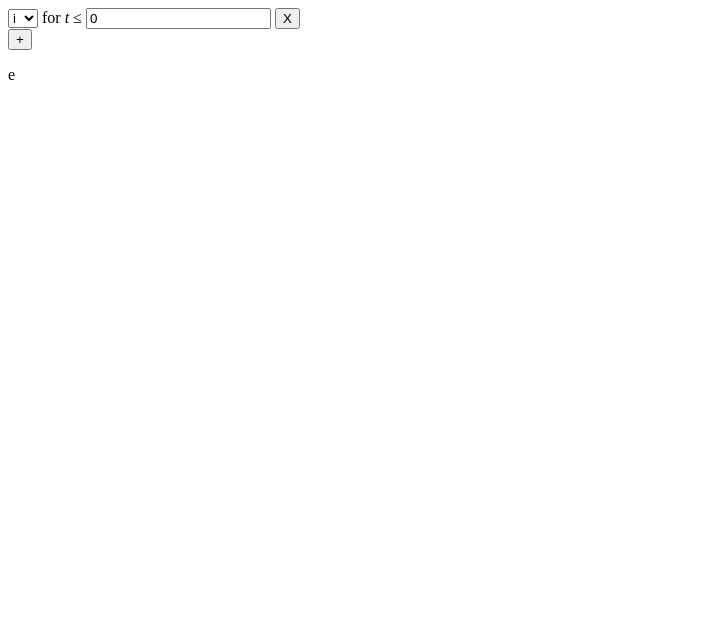
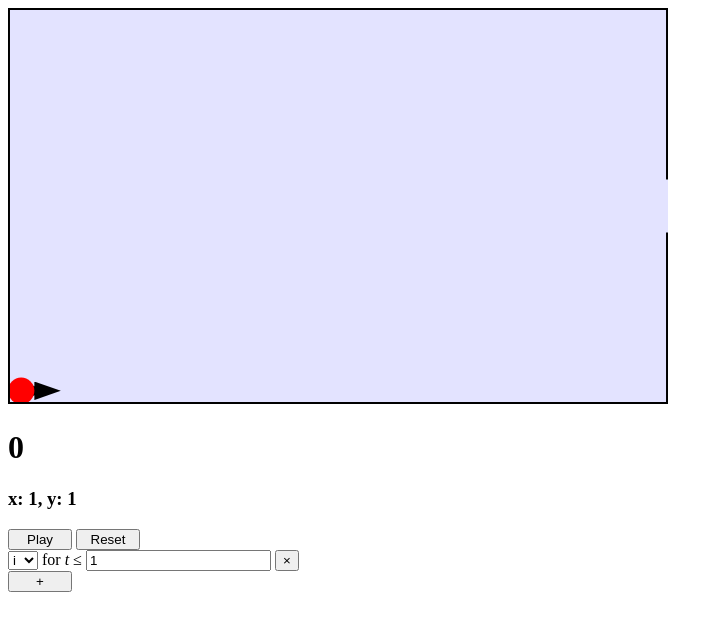
Before and after one commit to drewyoungren/svandbox, a SvelteKit app: page /thruster in a window 1280 px wide. Shown: the top 630 px of the page, without its empty margins (0-723 px from the left). Built offline with nearby package versions, Linux system fonts and the light colour scheme.

Commit message:
Make engine go

```diff
--- a/src/routes/thruster/+page.svelte
+++ b/src/routes/thruster/+page.svelte
@@ -1,6 +1,10 @@
 <script>
     import Interval from './Interval.svelte';
     import { flip } from 'svelte/animate';
+
+    let go = false;
+    let clock = 0;
+    let pos = { x: 1, y: 1, vx: 0, vy: 0, ax: 1, ay: 0 };
 
     /**
      * @typedef {Object} TimePiece
@@ -12,7 +16,7 @@
     /**
      * @type TimePiece[]
      */
-    let intervals = [{ id: 'aabbcc33', acc: 'e', upper: 0 }];
+    let intervals = [{ id: crypto.randomUUID(), acc: 'e', upper: 1 }];
 
     /**
      *
@@ -39,9 +43,138 @@
         w: [-1, 0],
         o: [0, 0],
     };
+
+    /**
+     * @type boolean|number
+     */
+    let last = false;
+
+    /**
+     *
+     * @param {number} t
+     */
+    function evolve(t) {
+        const dt = (t - (last ? last : t)) / 1000;
+        last = t;
+        clock += dt;
+        if (go) {
+            requestAnimationFrame(evolve);
+        }
+    }
+
+    $: sortedIntervals = intervals.sort(cmp);
+
+    $: if (go) requestAnimationFrame(evolve);
+
+    let initPos = [{ t: 0, x: 1, y: 1, vx: 0, vy: 0 }];
+    $: {
+        initPos = [{ t: 0, x: 1, y: 1, vx: 0, vy: 0 }];
+        for (let { acc, upper } of sortedIntervals) {
+            const [ax, ay] = DIRS[acc];
+            const { t, x, y, vx, vy } = initPos[initPos.length - 1];
+            const dt = upper - t;
+            initPos.push({
+                t: upper,
+                x: x + vx * dt + (ax * dt * dt) / 2,
+                y: y + vy * dt + (ay * dt * dt) / 2,
+                vx: vx + ax * dt,
+                vy: vy + ay * dt,
+            });
+        }
+        // console.log(initPos);
+    }
+
+    $: {
+        const index = sortedIntervals.findIndex((tp) => clock <= tp.upper);
+        if (index > -1) {
+            const { t, x, y, vx, vy } = initPos[index];
+            const dt = clock - t;
+            const [ax, ay] = DIRS[sortedIntervals[index].acc];
+            pos.x = x + vx * dt + (ax * dt * dt) / 2;
+            pos.y = y + vy * dt + (ay * dt * dt) / 2;
+            pos.vx = vx + ax * dt;
+            pos.vy = vy + ay * dt;
+            pos.ax = ax;
+            pos.ay = ay;
+        } else {
+            go = false;
+            last = false;
+        }
+    }
 </script>
 
-{#each intervals.sort(cmp) as { id, acc, upper } (id)}
+<div id="playingfield">
+    <svg id="svg" viewBox="0 0 500 300">
+        <rect
+            rx="0"
+            ry="0"
+            width="500"
+            height="300"
+            fill="rgba(200, 200, 255, 0.5)"
+        />
+        <!-- Define the arrow marker -->
+        <defs>
+            <marker
+                id="arrowhead"
+                markerWidth="10"
+                markerHeight="7"
+                refX="0"
+                refY="3.5"
+                orient="auto"
+            >
+                <polygon points="0 0, 10 3.5, 0 7" />
+            </marker>
+        </defs>
+
+        <!-- Draw a line with an arrowhead -->
+        <line
+            x1={pos.x * 10}
+            y1={300 - pos.y * 10}
+            x2={pos.x * 10 + pos.ax * 10}
+            y2={300 - pos.y * 10 - pos.ay * 10}
+            stroke="black"
+            stroke-width="2"
+            marker-end="url(#arrowhead)"
+        />
+        <line
+            x1={pos.x * 10}
+            y1={300 - pos.y * 10}
+            x2={pos.x * 10 + pos.vx * 10}
+            y2={300 - pos.y * 10 - pos.vy * 10}
+            stroke="green"
+            stroke-width="2"
+            marker-end="url(#arrowhead)"
+        />
+        <circle cx={pos.x * 10} cy={300 - pos.y * 10} fill="red" r="10" />
+        <polyline
+            points="500,130 500,0 0,0 0,300 500,300 500,170"
+            stroke="black"
+            stroke-width="3"
+            fill="transparent"
+        />
+    </svg>
+</div>
+
+<!-- The clock display -->
+<div>
+    <h1>{Math.round(100 * clock) / 100}</h1>
+    <h3>
+        x: {Math.round(1000 * pos.x) / 1000}, y: {Math.round(1000 * pos.y) /
+            1000}
+    </h3>
+    <button on:click={() => (go = !go)} id="playbutton">
+        {go ? 'Pause' : 'Play'}
+    </button>
+    <button
+        on:click={() => {
+            go = false;
+            last = false;
+            clock = 0;
+        }}>Reset</button
+    >
+</div>
+<div id="accformula">
+    {#each sortedIntervals as { id, acc, upper } (id)}
         <div animate:flip>
             <Interval bind:acc bind:upper on:deleteme={() => deleteMe(id)} />
         </div>
@@ -61,7 +194,19 @@
     >
         +
     </button>
+</div>
 
-{#each intervals as { acc }}
-    <p>{acc}</p>
-{/each}
+<style>
+    svg {
+        width: 100vw;
+        max-width: 660px;
+        height: 60vw;
+        max-height: 396px;
+    }
+    button {
+        width: 4rem;
+    }
+    h1 {
+        text-align: left;
+    }
+</style>
--- a/src/routes/thruster/Interval.svelte
+++ b/src/routes/thruster/Interval.svelte
@@ -16,6 +16,15 @@
         <option value={'o'}><b>0</b></option>
     </select>
     for <em>t</em> ≤
-    <input type="number" name="upper" id="upper" bind:value={upper} />
-    <button on:click={() => dispatch('deleteme')}>X</button>
+    <input
+        type="number"
+        name="upper"
+        id="upper"
+        value={upper}
+        on:change={(e) => {
+            console.log(e);
+            upper = +e.target.value;
+        }}
+    />
+    <button on:click={() => dispatch('deleteme')}>&times;</button>
 </div>
```
Lines whose indentation alone changed are shown as unchanged.
